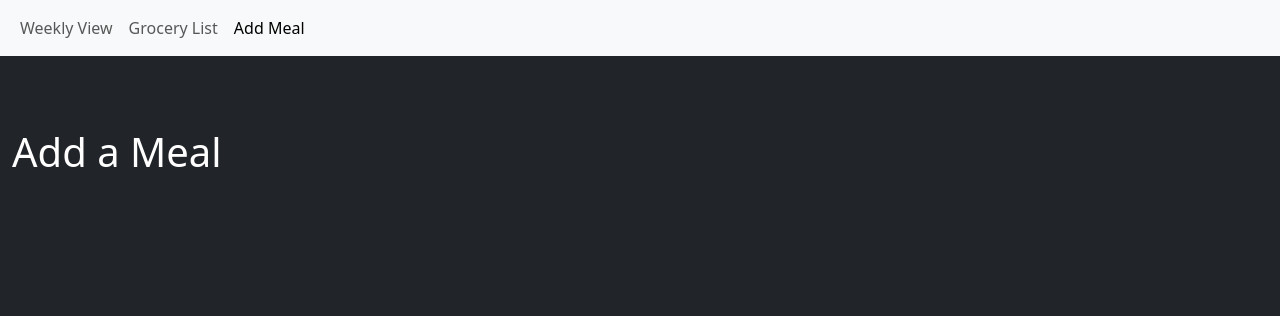
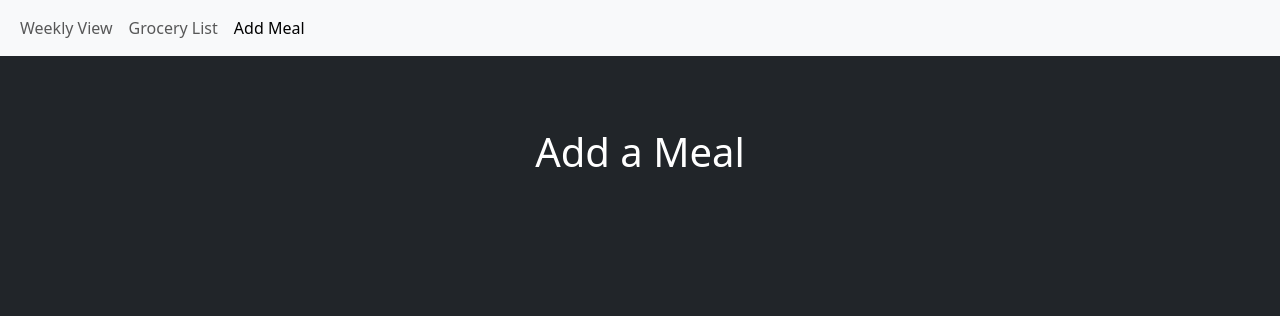
Before and after one commit to NAPF1/Meal-Planner, a Flask app: page /meal in a window 1280 px wide. Shown: the top 316 px of the page. Run offline with Flask 3, Linux system fonts and the light colour scheme; some libraries are stand-ins or nearby versions.

Commit message:
centered text

```diff
--- a/templates/addmeal.html
+++ b/templates/addmeal.html
@@ -35,7 +35,7 @@
     </div>
   </nav>
 
-<h1 class="container-fluid py-5" >Add a Meal</h1>
+<h1 class="container-fluid py-5 text-center" >Add a Meal</h1>
 
 
 </body>
--- a/templates/list.html
+++ b/templates/list.html
@@ -48,7 +48,7 @@
     </div>
   </nav>
 
-<h1 class="container-fluid py-5" >Grocery List </h1>
+<h1 class="container-fluid py-5 text-center" >Grocery List </h1>
 
 <div class="grid-container">
   {% for i in ingredients %}
```
